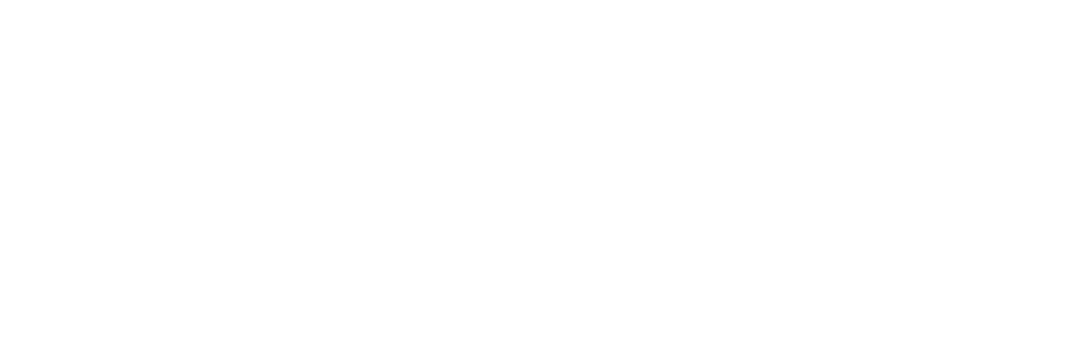
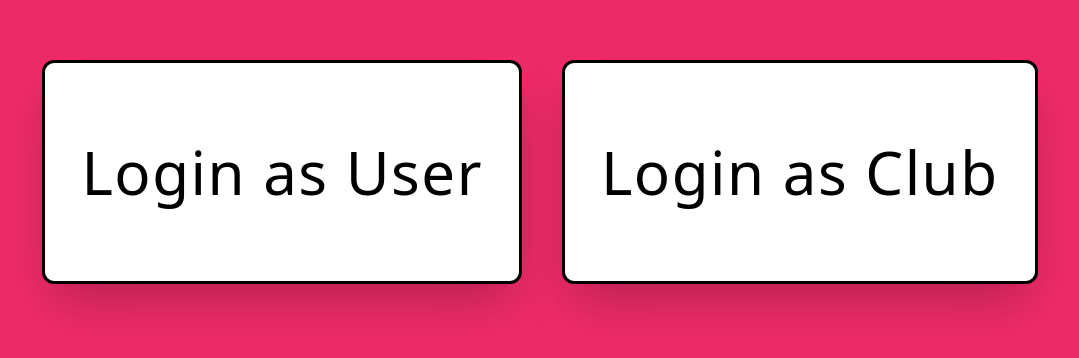
Before and after one commit to PranavSharma26/ClubQueue, a React (Vite) app in the folder client/: page /signin in a window 1280 px wide. Before the commit this address had no page. Shown: the part 228-586 px from the top of the page, without its empty margins (100-1179 px from the left). Built offline with nearby package versions, Linux system fonts and the light colour scheme.

Commit message:
signin routes added

```diff
--- a/client/src/App.jsx
+++ b/client/src/App.jsx
@@ -1,11 +1,16 @@
 import { Route, Routes } from 'react-router-dom'
 import { Home } from './pages/Home'
-
+import { Signin } from './pages/Signin'
+import { UserSignin } from './pages/user/userSignin'
+import { PageNotFound } from './pages/PageNotFound'
 function App() {
 
   return (
     <Routes>
       <Route path='/' element={<Home/>}/>
+      <Route path='/signin' element={<Signin/>}/>
+      <Route path='/signin/user' element={<UserSignin/>}/>
+      <Route path='*' element={<PageNotFound/>}/>
     </Routes>
   )
 }
--- a/client/src/components/Navbar.jsx
+++ b/client/src/components/Navbar.jsx
@@ -1,6 +1,12 @@
 import React from 'react'
 import LoginIcon from '@mui/icons-material/Login';
+import { useNavigate } from 'react-router-dom';
 export const Navbar = () => {
+  const navigate = useNavigate()
+  const handleSubmit=()=>{
+    navigate('/signin')
+  }
+
   return (
     <div className='border-b-1 p-2 px-4 flex flex-row justify-between items-center'>
         <div className='flex text-xl'>
@@ -8,7 +14,7 @@
             <p className='font-stretch-150% font-extrabold text-pink-600'>Queue</p>
         </div>
 
-        <button className='flex gap-1 justify-center items-center border-3 rounded-lg p-1 px-2'>
+        <button className='flex gap-1 justify-center items-center border-3 rounded-lg p-1 px-2' onClick={handleSubmit}>
             <p>Login</p>
             <LoginIcon/>
         </button>
--- a/client/src/components/PinkContainer.jsx
+++ b/client/src/components/PinkContainer.jsx
@@ -4,7 +4,7 @@
 export const PinkContainer = () => {
   return (
     <div
-      className="w-full bg-primary min-h-[500px] flex justify-center items-center flex-col py-10 bg-[#EE2B69] gap-10 px-6"
+      className="w-full bg-primary min-h-[200px] sm:min-h-[500px] flex justify-center items-center flex-col py-10 bg-[#EE2B69] gap-10 px-6"
       style={{
         backgroundImage: `linear-gradient(
           to right,
@@ -19,7 +19,7 @@
       }}
     >
       <div className="bg-black p-4 rounded-sm max-w-[900px] text-center">
-        <p className="text-white text-4xl sm:text-5xl md:text-6xl font-extrabold tracking-wide">
+        <p className="text-white text-2xl sm:text-5xl md:text-6xl font-extrabold tracking-wide">
           Discover campus events and club activities effortlessly.
         </p>
       </div>
--- /dev/null
+++ b/client/src/pages/PageNotFound.jsx
@@ -0,0 +1,9 @@
+import React from "react";
+
+export const PageNotFound = () => {
+  return (
+    <div className="p-5 font-bold tracking-wider text-3xl sm:text-6xl md:text-8xl">
+      <p>Page Not Found</p>
+    </div>
+  );
+};
--- /dev/null
+++ b/client/src/pages/Signin.jsx
@@ -0,0 +1,37 @@
+import React from "react";
+import { useNavigate } from "react-router-dom";
+
+export const Signin = () => {
+  const navigate = useNavigate()
+	const handleUserLogin = () => {
+		navigate('/signin/user')
+	}
+	const handleClubLogin = () => {
+		navigate('/signin/club')
+	}
+	return (
+    <>
+      <div className="w-full bg-primary h-screen flex flex-col sm:flex-row justify-center items-center py-10 bg-[#EE2B69] gap-10 px-6"
+      style={{
+        backgroundImage: `linear-gradient(
+          to right,
+          transparent 49.5%,
+          rgba(251, 232, 67, 0.2) 49.5%,
+          rgba(251, 232, 67, 0.6) 50.5%,
+          transparent 50.5%
+        )`,
+        backgroundSize: "5% 100%",
+        backgroundPosition: "center",
+        backgroundRepeat: "repeat",
+      }}>
+				<button className="border-3 h-56 flex justify-center items-center p-9 rounded-xl shadow-2xl bg-white text-3xl sm:text-4xl
+				md:text-6xl  tracking-wide hover:bg-gray-200" onClick={handleUserLogin}>
+					<p>Login as User</p>
+				</button>
+				<button className="border-3 h-56 flex justify-center items-center p-9 rounded-xl shadow-2xl bg-white text-3xl sm:text-4xl md:text-6xl tracking-wide hover:bg-gray-200" onClick={handleClubLogin}>
+					<p>Login as Club</p>
+				</button>
+			</div>
+    </>
+  );
+};
--- /dev/null
+++ b/client/src/pages/user/UserSignin.jsx
@@ -0,0 +1,7 @@
+import React from 'react'
+
+export const UserSignin = () => {
+  return (
+    <div>userSignin</div>
+  )
+}
--- /dev/null
+++ b/client/src/pages/user/UserSignup.jsx
@@ -0,0 +1,7 @@
+import React from 'react'
+
+export const UserSignup = () => {
+  return (
+    <div>U</div>
+  )
+}
```
